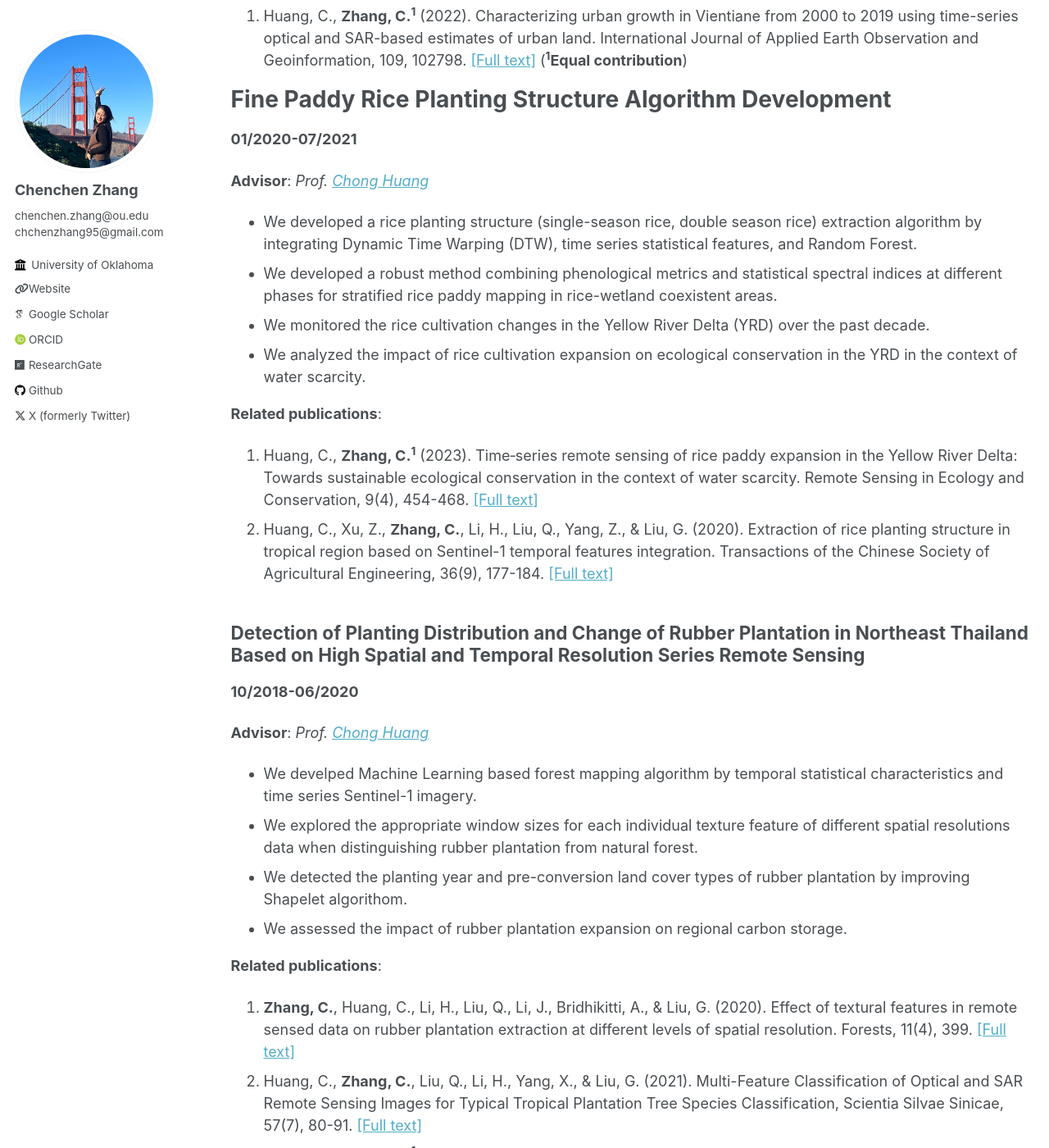
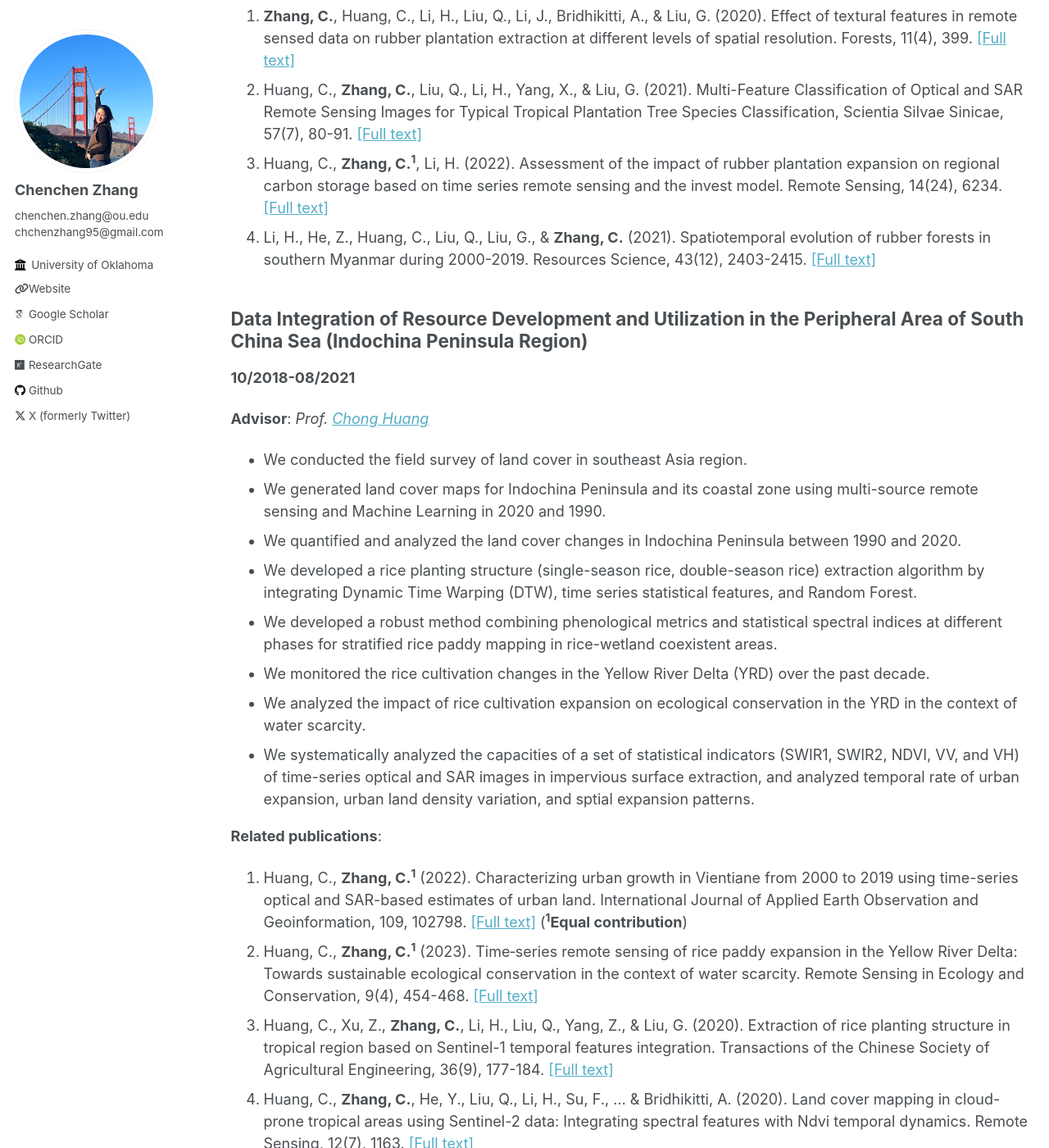
Before and after one commit to rszcc/rszcc.github.io, a Jekyll site: the page built from _pages/projects.md, in a window 1280 px wide and 1400 px high, scrolled down 2115 px. Shown: the whole window at 82% size. Built offline with Jekyll 4.4.1, drawn with Linux system fonts in a browser that asks for light colours; some web fonts are replaced; part of the change alters nothing that is shown; some of the changed text lies outside the part shown.

Commit message:
Update projects.md

```diff
--- a/_pages/projects.md
+++ b/_pages/projects.md
@@ -40,38 +40,6 @@ author_profile: true
 
 1. **Zhang, C.**, Xiao, X., Zhao, L., Qin, Y., Doughty, R., Wang, X., ... & Yang, X. (2023). Mapping Eucalyptus plantation in Guangxi, China by using knowledge-based algorithms and PALSAR-2, Sentinel-2, and Landsat images in 2020. International Journal of Applied Earth Observation and Geoinformation, 120, 103348. [[Full text]](https://doi.org/10.1016/j.jag.2023.103348)
 
-
-## Characterizing Urban Growth in Small and Medium-sized Cities
-
-**06/2020-07/2021**
-
-**Advisor**: _Prof. [Chong Huang](https://igsnrr.cas.cn/sourcedb/zw/zjrck/kygg/xxxt/201404/t20140411_4088717.html)_
-
-- While annual urban growth rates are declining in many highly urbanized regions of the world, Southeast Asia (SEA) is experiencing an accelerated urbanization process in small and medium-sized cities (SMCs), to which little attention has been paid.
-- Accurately extracting urban land information for SMCs in SEA has remained challenging, considering the lower urban land density, higher vegetation cover, and complex landscape mosaic.
-- This study systematically analyzed the capacities of a set of statistical indicators (SWIR1, SWIR2, NDVI, VV, and VH) of time-series optical and SAR images in impervious surface extraction.
-- Temporal rate of urban expansion,  urban land density variation, and sptial expansion patterns were analyzed.
-
-**Related publications**:
-
-1. Huang, C., **Zhang, C.<sup>1</sup>** (2022). Characterizing urban growth in Vientiane from 2000 to 2019 using time-series optical and SAR-based estimates of urban land. International Journal of Applied Earth Observation and Geoinformation, 109, 102798. [[Full text]](https://doi.org/10.1016/j.jag.2022.102798) (**<sup>1</sup>Equal contribution**)
-
-# Fine Paddy Rice Planting Structure Algorithm Development
-
-**01/2020-07/2021**
-
-**Advisor**: _Prof. [Chong Huang](https://igsnrr.cas.cn/sourcedb/zw/zjrck/kygg/xxxt/201404/t20140411_4088717.html)_
-- We developed a rice planting structure (single-season rice, double season rice) extraction algorithm by integrating Dynamic Time Warping (DTW), time series statistical features, and Random Forest.
-- We developed a robust method combining phenological metrics and statistical spectral indices at different phases for stratified rice paddy mapping in rice-wetland coexistent areas.
-- We monitored the rice cultivation changes in the Yellow River Delta (YRD) over the past decade.
-- We analyzed the impact of rice cultivation expansion on ecological conservation in the YRD in the context of water scarcity.
-
-**Related publications**:
-
-1. Huang, C., **Zhang, C.<sup>1</sup>** (2023). Time‐series remote sensing of rice paddy expansion in the Yellow River Delta: Towards sustainable ecological conservation in the context of water scarcity. Remote Sensing in Ecology and Conservation, 9(4), 454-468. [[Full text]](https://doi.org/10.1002/rse2.320)
-2. Huang, C., Xu, Z., **Zhang, C.**, Li, H., Liu, Q., Yang, Z., & Liu, G. (2020). Extraction of rice planting structure in tropical region based on Sentinel-1 temporal features integration. Transactions of the Chinese Society of Agricultural Engineering, 36(9), 177-184. [[Full text]](http://tsg.tcsae.org/nygcxb/article/abstract/20200920?st=search)
-
-
 ## Detection of Planting Distribution and Change of Rubber Plantation in Northeast Thailand Based on High Spatial and Temporal Resolution Series Remote Sensing
 
 **10/2018-06/2020**
@@ -91,17 +59,25 @@ author_profile: true
 
 ##  Data Integration of Resource Development and Utilization in the Peripheral Area of South China Sea (Indochina Peninsula Region)
 
-**10/2018-06/2020**
+**10/2018-08/2021**
 
 **Advisor**: _Prof. [Chong Huang](https://igsnrr.cas.cn/sourcedb/zw/zjrck/kygg/xxxt/201404/t20140411_4088717.html)_
 
 - We conducted the field survey of land cover in southeast Asia region.
 - We generated land cover maps for Indochina Peninsula and its coastal zone using multi-source remote sensing and Machine Learning in 2020 and 1990.
 - We quantified and analyzed the land cover changes in Indochina Peninsula between 1990 and 2020.
+- We developed a rice planting structure (single-season rice, double-season rice) extraction algorithm by integrating Dynamic Time Warping (DTW), time series statistical features, and Random Forest.
+- We developed a robust method combining phenological metrics and statistical spectral indices at different phases for stratified rice paddy mapping in rice-wetland coexistent areas.
+- We monitored the rice cultivation changes in the Yellow River Delta (YRD) over the past decade.
+- We analyzed the impact of rice cultivation expansion on ecological conservation in the YRD in the context of water scarcity.
+- We systematically analyzed the capacities of a set of statistical indicators (SWIR1, SWIR2, NDVI, VV, and VH) of time-series optical and SAR images in impervious surface extraction, and analyzed temporal rate of urban expansion,  urban land density variation, and sptial expansion patterns.
 
- **Related publications**:
+**Related publications**:
 
-1. Huang, C., **Zhang, C.**, He, Y., Liu, Q., Li, H., Su, F., ... & Bridhikitti, A. (2020). Land cover mapping in cloud-prone tropical areas using Sentinel-2 data: Integrating spectral features with Ndvi temporal dynamics. Remote Sensing, 12(7), 1163. [[Full text]](https://doi.org/10.3390/rs12071163)
+1. Huang, C., **Zhang, C.<sup>1</sup>** (2022). Characterizing urban growth in Vientiane from 2000 to 2019 using time-series optical and SAR-based estimates of urban land. International Journal of Applied Earth Observation and Geoinformation, 109, 102798. [[Full text]](https://doi.org/10.1016/j.jag.2022.102798) (**<sup>1</sup>Equal contribution**)
+1. Huang, C., **Zhang, C.<sup>1</sup>** (2023). Time‐series remote sensing of rice paddy expansion in the Yellow River Delta: Towards sustainable ecological conservation in the context of water scarcity. Remote Sensing in Ecology and Conservation, 9(4), 454-468. [[Full text]](https://doi.org/10.1002/rse2.320)
+2. Huang, C., Xu, Z., **Zhang, C.**, Li, H., Liu, Q., Yang, Z., & Liu, G. (2020). Extraction of rice planting structure in tropical region based on Sentinel-1 temporal features integration. Transactions of the Chinese Society of Agricultural Engineering, 36(9), 177-184. [[Full text]](http://tsg.tcsae.org/nygcxb/article/abstract/20200920?st=search)
+3. Huang, C., **Zhang, C.**, He, Y., Liu, Q., Li, H., Su, F., ... & Bridhikitti, A. (2020). Land cover mapping in cloud-prone tropical areas using Sentinel-2 data: Integrating spectral features with Ndvi temporal dynamics. Remote Sensing, 12(7), 1163. [[Full text]](https://doi.org/10.3390/rs12071163)
 2. He, Y., Huang, C., Li, H., Liu, Q., Liu, G., Zhou, Z., & **Zhang, C.** (2019). Land-cover Classification of Random Forest Based on Sentinel- 2A Image Feature Optimization. Resources Science, 41(5), 992-1001. [[Full text]](https://www.resci.cn/EN/10.18402/resci.2019.05.15)
 
 ## Spatial-temporal Variability of Water and Salt and Its Impact on Agricultural Land Use in the Yellow River Delta
```
